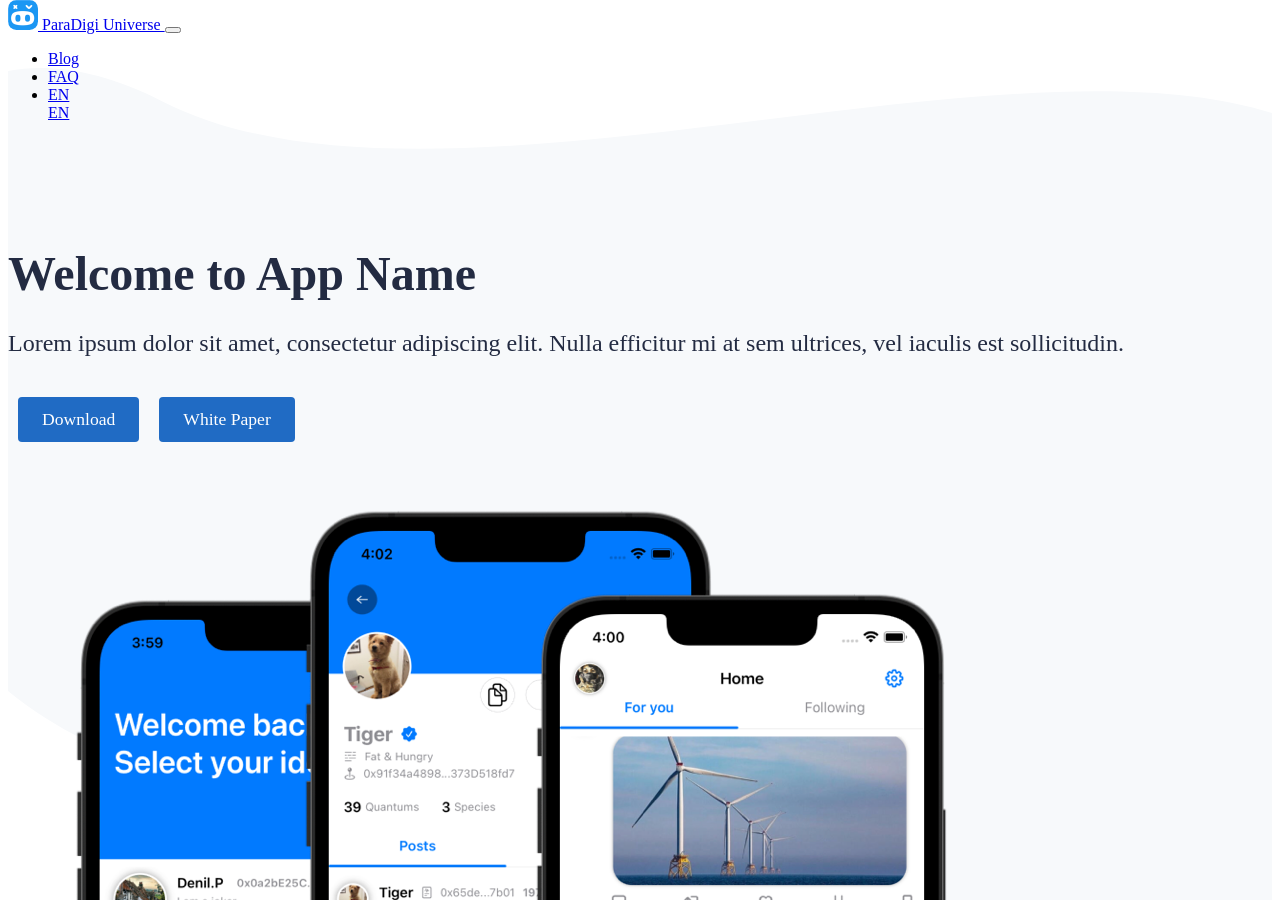
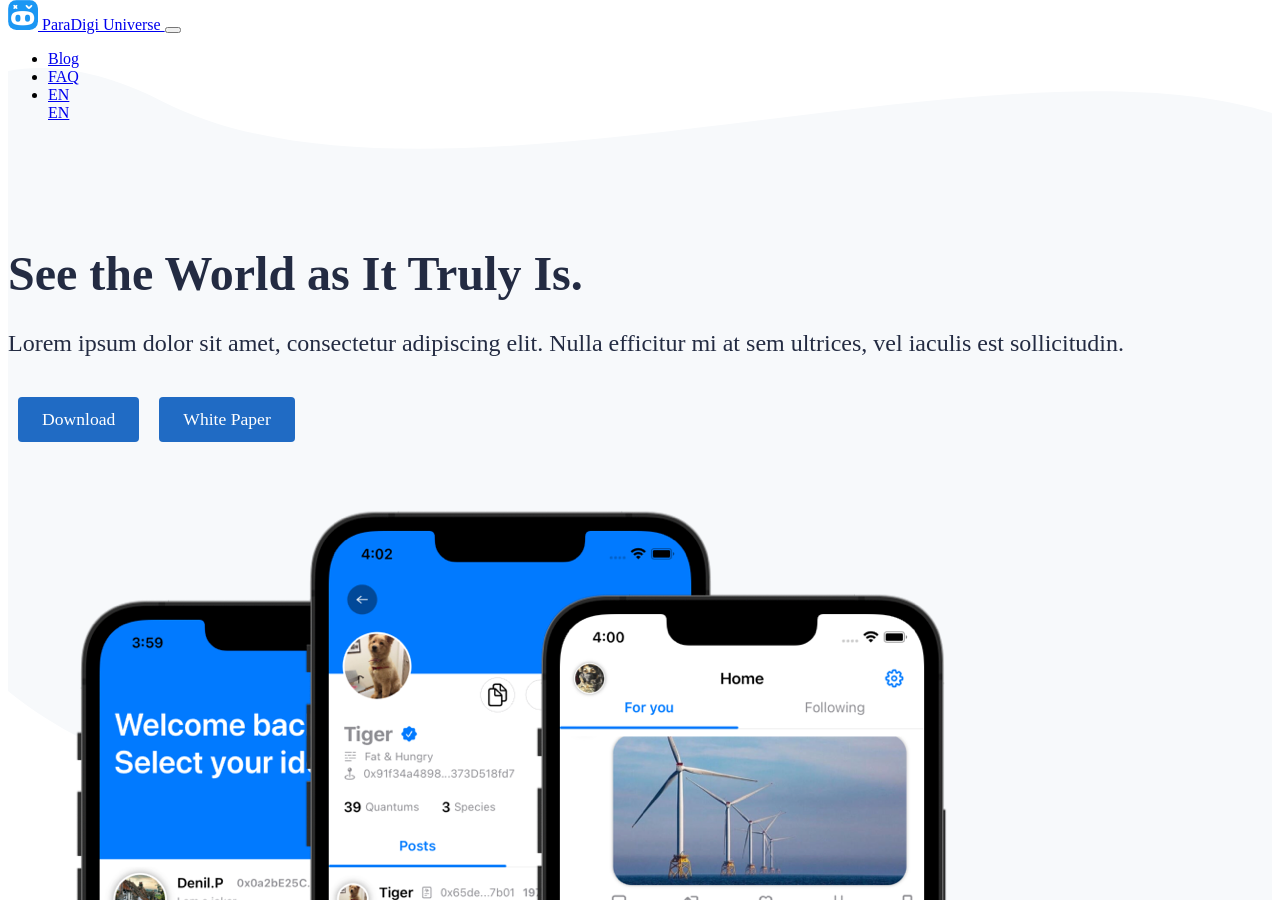
Before and after one commit to pdupub/pdu.pub, a Jekyll site: the page built from index.md, in a window 1280 px wide and 900 px high. Built offline with Jekyll 4.4.1, drawn with Linux system fonts in a browser that asks for light colours.

Commit message:
update title

```diff
--- a/_layouts/landing.html
+++ b/_layouts/landing.html
@@ -10,7 +10,7 @@
         <div class="container">
             <div class="row">
                 <div class="col-md-6">
-                    <h1 class="hero-title">Welcome to App Name</h1>
+                    <h1 class="hero-title">See the World as It Truly Is.</h1>
                     <p class="hero-description">Lorem ipsum dolor sit amet, consectetur adipiscing elit. Nulla efficitur mi at sem ultrices, vel iaculis est sollicitudin.</p>
                     <div class="hero-buttons">
                         <a class="hero-button" href="{{ site.appstore }}">Download</a>
```
